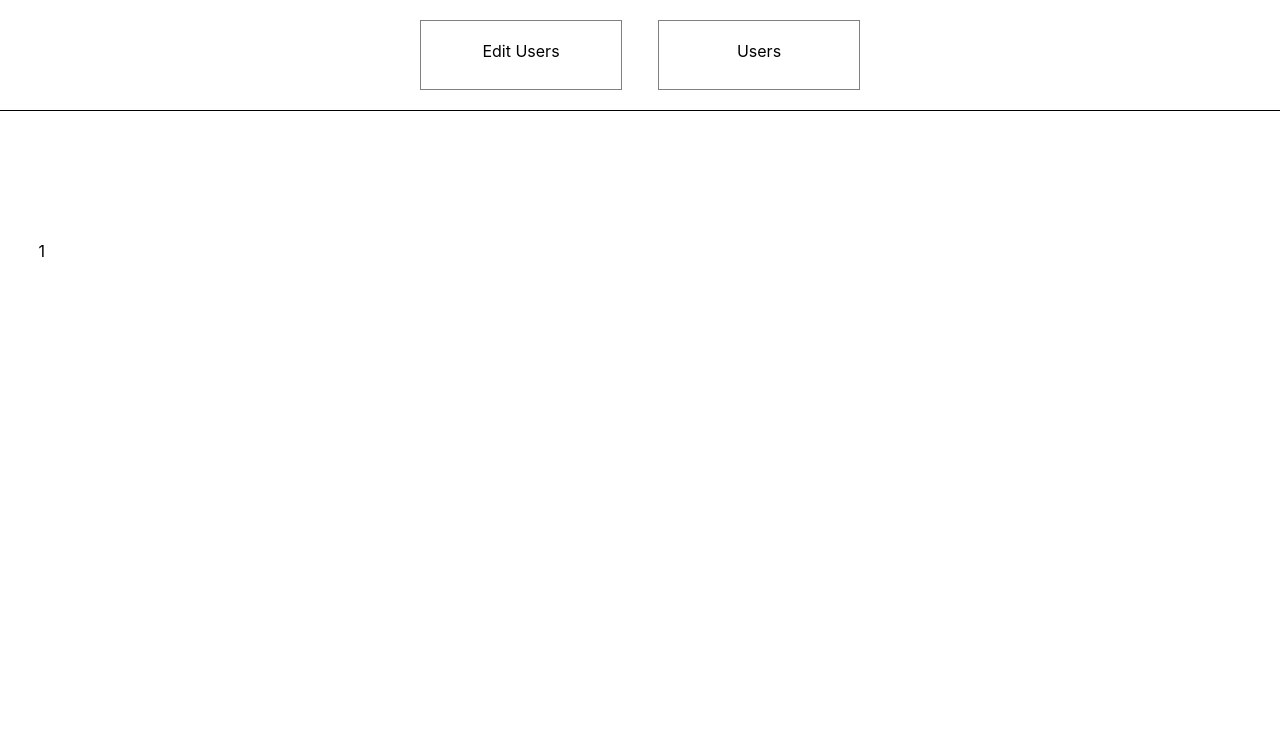
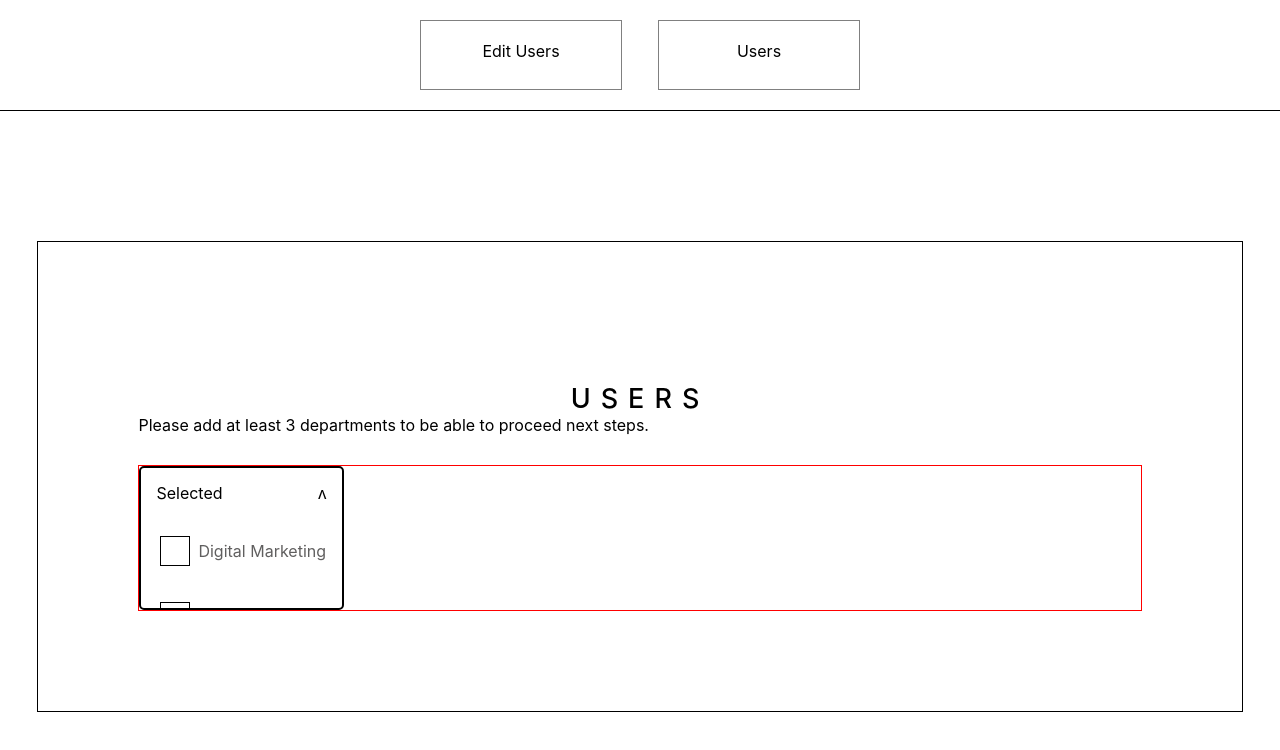
Before and after one commit to Ankaanaa/testWork, a React (Create React App) app: page /users in a window 1280 px wide. Shown: the top 750 px of the page. Built offline with nearby package versions, Linux system fonts and the light colour scheme.

Commit message:
Создание функционала для фильтра Selected

```diff
--- a/src/App.css
+++ b/src/App.css
@@ -38,7 +38,7 @@
 }
 
 .main {
-
+  border: 1px solid black;
   max-width: 94%;
   margin: 0 auto;
   margin-top: 130px;
--- a/src/data/data.ts
+++ b/src/data/data.ts
@@ -1,8 +1,8 @@
 
 
 export const users = [
-    {name:'Oleg Schevchenko4', department:'Digital Marketing', country:'United State', status:'Active'},
-    {name:'Oleg Schevchenko2', department:'Digital Marketing', country:'United State', status:'Active'},
-    {name:'Oleg Schevchenko', department:'Digital Marketing', country:'United State', status:'Active'},
-    {name:'Oleg Schevchenko', department:'Digital Marketing', country:'United State', status:'Active'},
+    {name:'Oleg Schevchenko4', department:'Digital Marketing', country:'United States', status:'Active'},
+    {name:'Oleg Schevchenko2', department:'Digital Marketing', country:'United States', status:'Active'},
+    {name:'Oleg Schevchenko', department:'Digital Marketing', country:'United States', status:'Active'},
+    {name:'Oleg Schevchenko', department:'Digital Marketing', country:'United States', status:'Active'},
 ]
--- a/src/editUsers/EditUsers.scss
+++ b/src/editUsers/EditUsers.scss
@@ -1,6 +1,6 @@
 
 .editUsers {
-    border: 1px solid black;
+    // border: 1px solid black;
     padding-top: 40px;
 }
 .editUsers__h2 {
--- a/src/editUsers/EditUsers.tsx
+++ b/src/editUsers/EditUsers.tsx
@@ -83,14 +83,26 @@ const EditUsers = () => {
 		return selectedData
 	}
 
-	const UserInfoUp = (event: React.ChangeEvent<HTMLSelectElement>) => {
+	const UserInfoUp = (
+		event: React.ChangeEvent<HTMLSelectElement>,
+		data: data[],
+		setData: React.Dispatch<React.SetStateAction<data[]>>,
+		mode: 'department' | 'countries' | 'status'
+	) => {
 		const IndexUs = parseInt(event.target.value, 10)
-		const check = dataDepartments.findIndex(
-			(index: data) => users[IndexUs].department === index.name
-		)
-		const { name, value } = dataDepartments[check]
+		const check = data.findIndex((index: data) => {
+			if (mode === 'department') {
+				return users[IndexUs].department === index.name
+			} else if (mode === 'countries') {
+				return users[IndexUs].country === index.name
+			} else if (mode === 'status') {
+				return users[IndexUs].status === index.name
+			}
+		})
+		const { name, value } = data[check]
+		debugger
 		if (check !== -1 && check !== 0) {
-			setDataDepartments(prev => {
+			setData(prev => {
 				const newData = [...prev]
 				newData.splice(check, 1)
 				newData.unshift({ name: name, value: value })
@@ -109,7 +121,9 @@ const EditUsers = () => {
 			const index = parseInt(event.target.value, 10)
 			setIndex(index)
 			setSelect(event.target.value)
-			UserInfoUp(event)
+			UserInfoUp(event, dataDepartments, setDataDepartments, 'department')
+			UserInfoUp(event, dataCountries, setDataCountries, 'countries')
+			UserInfoUp(event, dataStatuses, setDataStatuses, 'status')
 			setName(users[index].name)
 			setDepartment(users[index].department)
 			setCountry(users[index].country)
--- /dev/null
+++ b/src/users/Users.scss
@@ -0,0 +1,90 @@
+
+.users {
+    padding: 100px;
+    .users__title {
+        margin-top: 40px;
+        text-align: center;
+        font-size: 27px;
+        font-weight: 500;
+        letter-spacing: 10px;
+    }
+
+    .users__filters {
+        display: flex;
+        margin-top: 30px;
+        border: 1px solid red;
+    }
+    .users__filter {
+        flex-basis: 20%;
+        border: 2px solid black;
+        border-radius: 5px;
+    }
+    .users__department {
+        display: flex;
+        align-items: center;
+        padding: 15px;
+    }
+    .users__prof {
+        margin-left: 5px;
+        color: rgb(96, 95, 95);
+    }
+
+    .users__content {
+        overflow-y: auto;
+        max-height: 90px;
+        // scrollbar-color: #0f0e0e #e0e0e0;
+        // scrollbar-width: thin;
+        direction: ltr;
+
+        &::-webkit-scrollbar {
+            cursor:grab !important;
+            width: 17px;
+            background-color: transparent;
+        }
+
+         &::-webkit-scrollbar {
+           cursor:grab !important;
+        }
+        &::-webkit-scrollbar-thumb {
+            min-height: 60px;
+            cursor:grab !important;
+            background-color: rgb(0, 0, 0);
+            border-radius: 10px;
+          border: 6px solid rgba(0, 0, 0, 0);
+          background-clip: padding-box;
+        }
+
+    }
+    .users__block {
+        display: flex;
+        padding: 15px;
+        justify-content: space-between;
+    }
+
+    .users__checkbox {
+        appearance: none;
+        width: 30px;
+        -webkit-appearance: none;
+        -moz-appearance: none;
+        height: 30px;
+        border: 1px solid black;
+        cursor: pointer;
+        position: relative;
+
+        &:checked {
+            background-color: black;
+        }
+
+        &:checked::before {
+            content: '';
+            position: absolute;
+            top: 10%;
+            left: 30%;
+            width: 9px;
+            height: 14px;
+            border: solid #fff;
+            border-width: 0 3px 3px 0;
+            transform: rotate(45deg);
+        }
+    }
+}
--- a/src/users/Users.tsx
+++ b/src/users/Users.tsx
@@ -1,7 +1,61 @@
+import { useEffect, useState } from 'react'
+import './Users.scss'
+interface department {
+	name: string
+	value: string
+}
 const Users = () => {
+	const [checkDepartment, setCheckDepartment] = useState<{
+		[department: string]: boolean
+	}>({})
+	const [department, setDepartment] = useState<department[]>([])
+	const [toggleDepartment, setToggleDepartment] = useState<boolean>(true)
+	useEffect(() => {
+		const FetchData = async () => {
+			const fetchDep = await fetch('/Departments.json')
+
+			const department = await fetchDep.json()
+			setDepartment(department)
+		}
+		FetchData()
+	}, [])
+
+	const handleCheckBox = (department: string, isChecked: boolean) => {
+		setCheckDepartment(prev => ({
+			...prev,
+			[department]: isChecked,
+		}))
+	}
+	const DepartmentList = department.map((el: department) => {
+		return (
+			<div key={el.value} className='users__department'>
+				<input
+					checked={checkDepartment[el.name] || false}
+					className='users__checkbox'
+					type='checkbox'
+					onChange={e => handleCheckBox(el.name, e.target.checked)}
+				/>
+				<div className='users__prof'>{el.name}</div>
+			</div>
+		)
+	})
 	return (
-		<div>
-			<div>1</div>
+		<div className='users'>
+			<div className='users__title'>USERS</div>
+			<div className='users__desc'>
+				Please add at least 3 departments to be able to proceed next steps.
+			</div>
+			<div className='users__filters'>
+				<div className='users__filter'>
+					<div className='users__block'>
+						<div>Selected</div>
+						<div onClick={() => setToggleDepartment(!toggleDepartment)}>ʌ</div>
+					</div>
+					{toggleDepartment && (
+						<div className='users__content'>{DepartmentList}</div>
+					)}
+				</div>
+			</div>
 		</div>
 	)
 }
```
